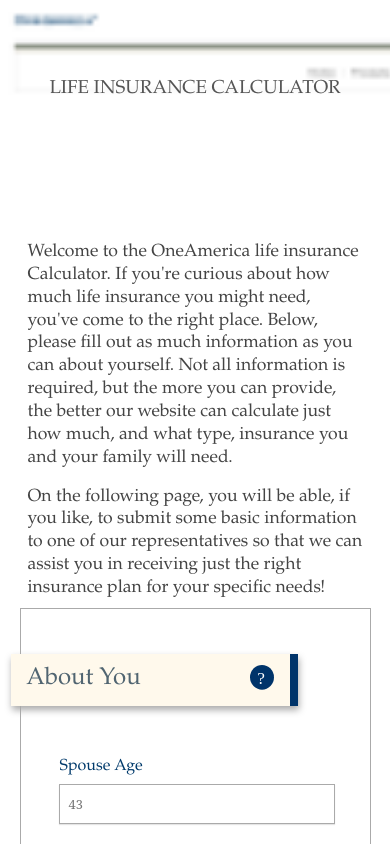
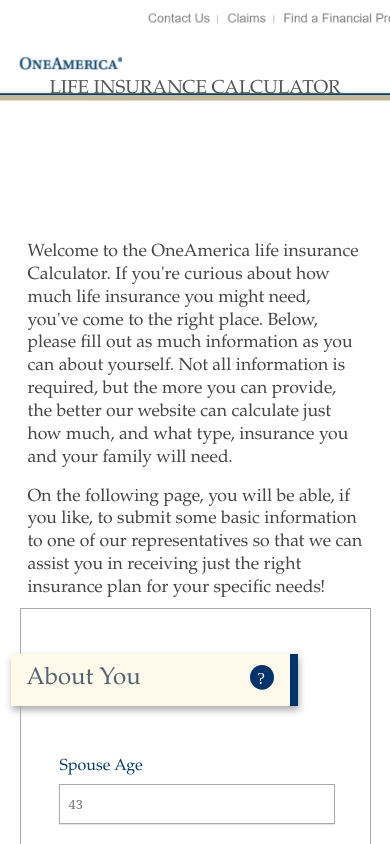
Before and after one commit to tdmiller1/oneamerica-insurance-calculator, a React (Create React App) app: page /#/ in a window 390 px wide. Shown: the top 844 px of the page. Built offline with nearby package versions, Linux system fonts and the light colour scheme.

Commit message:
Add screenshot styling and enter key on login

```diff
--- a/src/assets/style.css
+++ b/src/assets/style.css
@@ -1,4 +1,4 @@
- .temporary-site-wrapper{
+.temporary-site-wrapper{
     background-image: url("images/Asset 1.png");
     background-size: cover;
     background-repeat: no-repeat;
@@ -88,6 +88,7 @@
         width:60%;
         display: flex;
         flex-direction: column;
+        padding-bottom:300px;
         justify-items: center;
     }
 
@@ -209,12 +210,28 @@
     margin-left: 2em;
 }
 
+@media only screen and (max-width: 380px) {
+    #results-page{
+        /* padding-bottom: */
+    }
+    .home-page{
+        padding-top:100px !important;
+        padding-bottom:1850px !important;
+    }
+    /* For Mockup Design */
+    .temporary-site-wrapper{
+        background-image: url("images/Asset 5.png") !important;
+        background-color:red;
+        background-size: cover;
+        background-repeat: no-repeat;
+    }
+}
 
 @media only screen and (max-width: 980px) {
     /* For Mockup Design */
 
     .temporary-site-wrapper{
-        background-image: url("images/Asset 3.png");
+        background-image: url("images/Asset_4.png");
         background-size: cover;
         background-repeat: no-repeat;
     }
@@ -222,6 +239,7 @@
 
     #results-page, .home-page{
         padding-top: 15%;
+        padding-bottom:700px;
         margin:0px auto;
         width:60%;
         display: flex;
@@ -256,6 +274,7 @@
         display: flex;
         flex-direction: column;
         justify-items: center;
+        padding-bottom:300px;
     }
 
 
@@ -301,6 +320,7 @@
         width:100%;
         display: flex;
         flex-direction: column;
+        padding-bottom:300px;
         justify-items: center;
     }
 
@@ -334,6 +354,7 @@
         display: flex;
         flex-direction: column;
         justify-items: center;
+        padding-bottom:300px;
     }
 
 }
--- a/src/components/Login.js
+++ b/src/components/Login.js
@@ -70,7 +70,12 @@
                                 <div id="textleft">
                                     <label>Password</label>
                                 </div>
-                                <input id="input" type="password" name="password" onChange={(e) => {
+                                <input id="input" type="password" name="password"
+                                onKeyPress={(e) => {
+                                    if(e.key === 'Enter'){
+                                        this.loginButton();
+                                    }}}
+                                onChange={(e) => {
                                     this.setState({
                                         password: e.target.value,
                                         isAuthenticated: true
```
Also changed, not shown: src/assets/images/Asset 5.png (added), src/assets/images/Asset_4.png (added).
